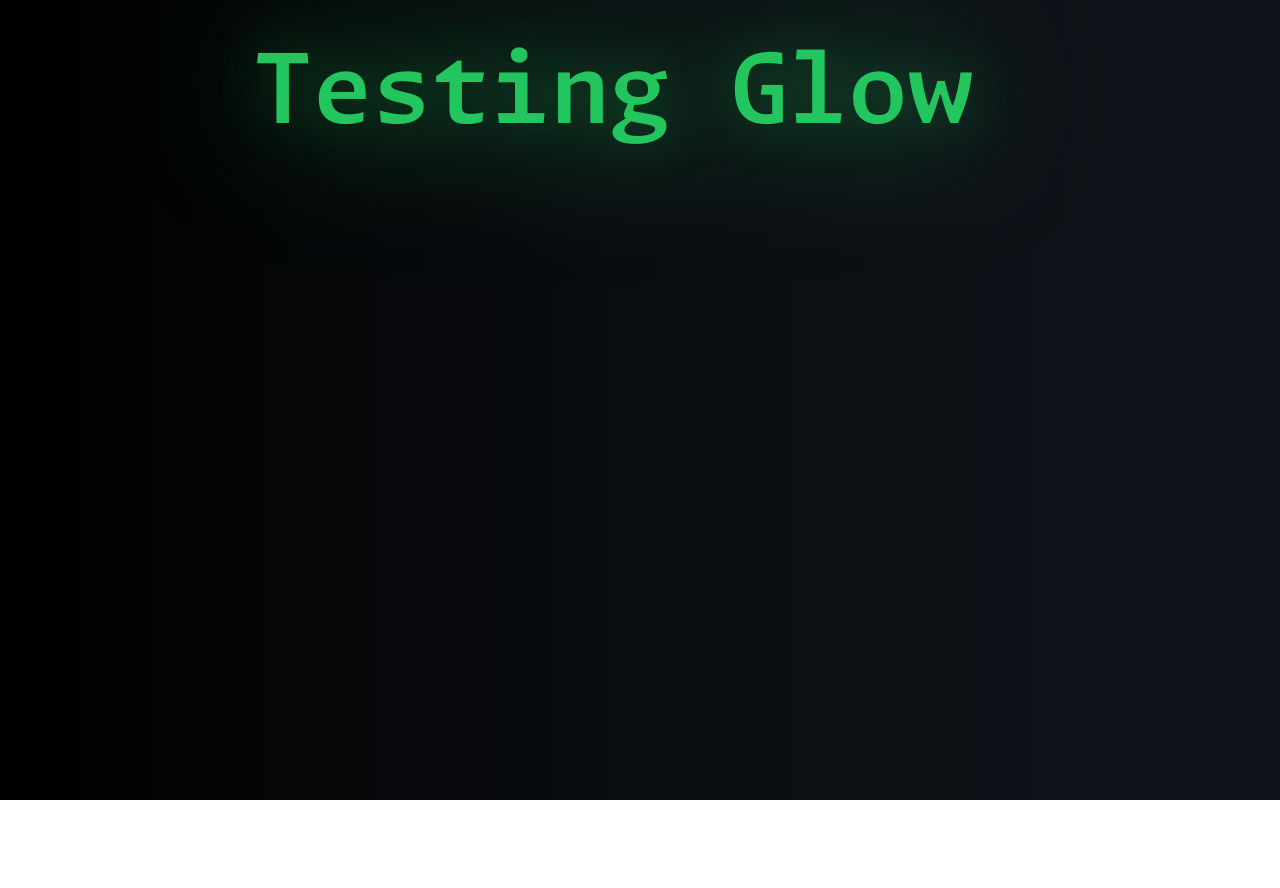
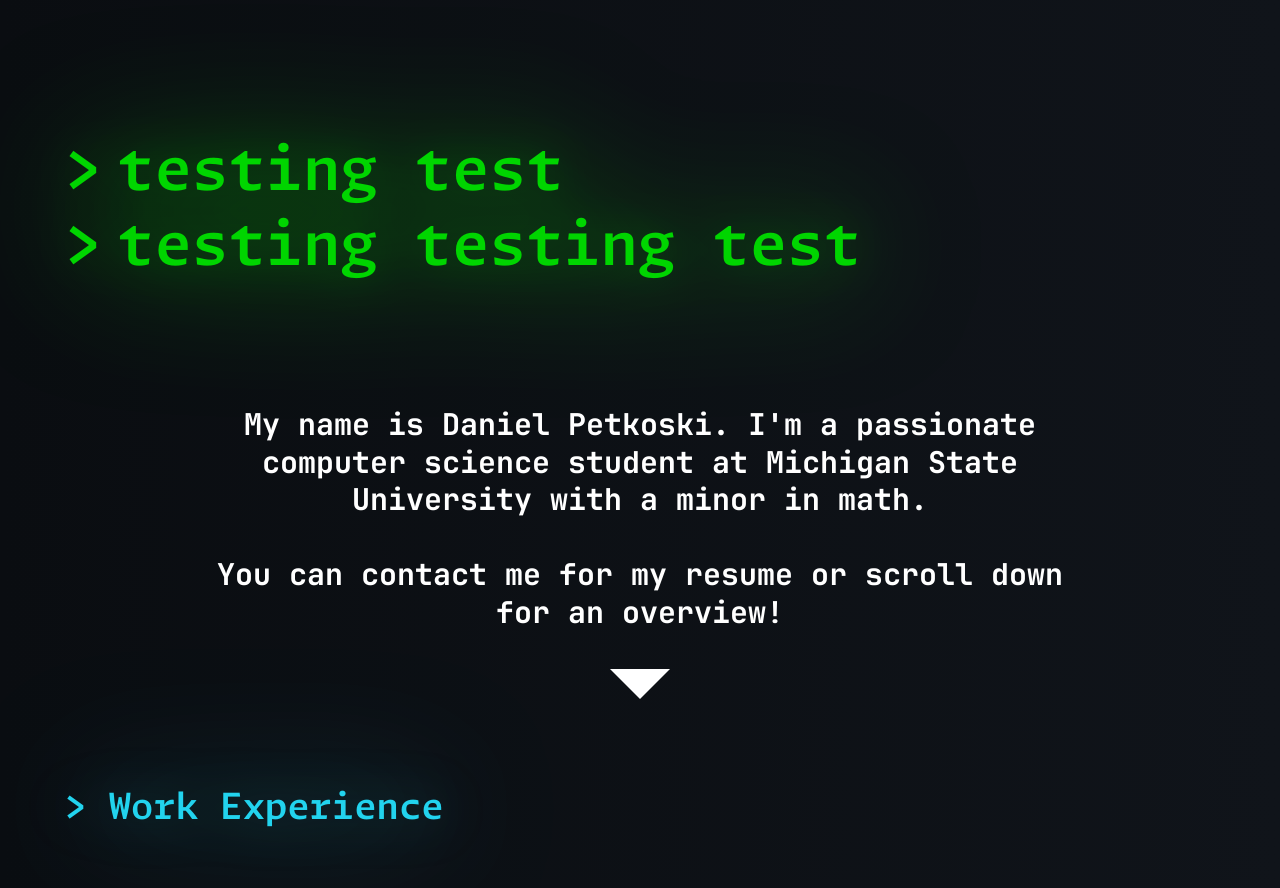
Before and after one commit to danpetk/portfolio, a React (Vite) app: page / in a window 1280 px wide. Shown: the top 888 px of the page. Before the commit the page ends 800 px from the top, so only its background shows below. Built offline with nearby package versions, Linux system fonts and the light colour scheme.

Commit message:
alot of things

```diff
--- /dev/null
+++ b/src/AnimatedHeader.jsx
@@ -0,0 +1,51 @@
+import gsap from 'gsap'
+import {useGSAP} from '@gsap/react'
+import { ScrollTrigger } from 'gsap/ScrollTrigger';
+
+// Register ScrollTrigger
+gsap.registerPlugin(ScrollTrigger);
+
+function GlowingHeader({headerText}) {
+
+
+    useGSAP(() => {
+        gsap.set('.headerTypeEffect span', {opacity: 0})
+        gsap.from('.headerBracket', {
+            opacity: 0,
+            duration: .15,
+            x: -15,
+            scrollTrigger: {trigger: '.headerBracket', start: "center 80%"},
+            onComplete: ()=>{
+                gsap.to('.headerTypeEffect span', {
+                    opacity: 1,
+                    duration: 0.0001,
+                    delay: 0.05,
+                    stagger: 0.03,
+                });
+            }
+        })
+    });
+
+
+
+    return (
+        <>
+        <div className="font-argon text-cyan-400 drop-shadow-glowCyan text-4xl leading-tight container py-12 max-w-screen-2xl">
+            <div className='container'>
+                <div className='w-[100%] mt-10'>
+
+                            <span className='headerBracket inline-block'>&gt;</span>
+                            <span> </span>
+                            <span className='headerTypeEffect'>
+                                {headerText.split('').map((char,index) => {
+                                    return <span key={index}>{char}</span>
+                                })}
+                            </span>
+                </div>
+            </div>
+        </div>
+        </>
+    )
+}
+
+export default GlowingHeader
--- a/src/App.jsx
+++ b/src/App.jsx
@@ -1,37 +1,18 @@
-import { useRef } from 'react'
-import gsap from 'gsap'
-import {useGSAP} from '@gsap/react'
 import './App.css'
+import GlowingHeader from './GlowingHeader'
+import BriefInfo from './BriefInfo'
+import AnimatedHeader from './AnimatedHeader'
 
 function App() {
 
-  useGSAP(() => {
-
-    gsap.from('.test span', {opacity: 0, duration: .001, delay: .4, stagger: .1})
-
-    gsap.from('.blink', {opacity: 0, delay: .3, yoyo: true, repeat: -1 })
-
-  });
-
-
   return (
     <>
-      <br></br>
-      <br></br>
-      <div className="font-argon text-green-500 text-8xl drop-shadow-glow content-center text-center test" >
-        <span>T</span>
-        <span>e</span>
-        <span>s</span>
-        <span>t</span>
-        <span>i</span>
-        <span>n</span>
-        <span>g</span>
-        <span> </span>
-        <span>G</span>
-        <span>l</span>
-        <span>o</span>
-        <span>w</span>
-        <span className="blink">_</span>
+      <div className="grid grid-cols-1 px-16 place-items-center overflow-visible">
+        <GlowingHeader headerTextArray={["testing test", "testing testing test"]}/>
+        <BriefInfo/>
+        <AnimatedHeader headerText={"Work Experience"}/>
+        <br></br><br></br><br></br><br></br><br></br><br></br><br></br><br></br><br></br><br></br><br></br><br></br><br></br><br></br><br></br><br></br><br></br><br></br><br></br><br></br><br></br><br></br><br></br><br></br><br></br><br></br><br></br><br></br><br></br><br></br><br></br><br></br><br></br><br></br><br></br><br></br><br></br><br></br><br></br> testing
+
       </div>
     </>
   )
--- /dev/null
+++ b/src/BriefInfo.jsx
@@ -0,0 +1,30 @@
+import gsap from 'gsap'
+import {useGSAP} from '@gsap/react'
+
+function BriefInfo() {
+
+
+
+    useGSAP(() => {
+        gsap.from('.topinfo', {opacity: 0, y: -15, duration: 0.6, delay: 3.3, ease: "power1.out"})
+        gsap.from('.bottominfo', {opacity: 0, y: 15, duration: 0.6, delay: 3.4, ease: "power1.out"})
+        gsap.from('.downArrow', {opacity: 0, y: -15, duration: .6, delay: 3.5, ease: "power1.out", onComplete: () =>{
+            gsap.to('.downArrowa', {y: -10, duration: 2, delay: .2, ease: "expo.inOut", yoyo: true, repeat: -1 })
+        }})
+    })
+
+
+    return (
+        <>
+        <div className=" text-white text-3xl text-center leading-tight container mt-6 overflow-visible px-32 font-jetbrains">
+            <div className='w-[100%] overflow-visible flex flex-col items-center'>
+                <div className='topinfo'>My name is Daniel Petkoski. I'm a passionate computer science student at Michigan State University with a minor in math.</div><br></br>
+                <div className='bottominfo'>You can contact me for my resume or scroll down for an overview!</div><br></br>
+                <div className='downArrow w-0 h-0 border-solid border-l-transparent border-l-[1.9rem] border-r-transparent border-r-[1.9rem] border-t-[1.9rem] border-t-white'></div>
+            </div>
+        </div>
+        </>
+    )
+}
+
+export default BriefInfo
--- /dev/null
+++ b/src/GlowingHeader.jsx
@@ -0,0 +1,69 @@
+import gsap from 'gsap'
+import {useGSAP} from '@gsap/react'
+
+function GlowingHeader({headerTextArray}) {
+
+
+    useGSAP(() => {
+        gsap.set(".typeeffect2 span", {opacity: 0})
+        gsap.from('.typeeffect1 span', {
+            opacity: 0,
+            duration: 0.0001,
+            delay: 0.75,
+            stagger: 0.05,
+            onComplete: () => {
+                gsap.to('.typeeffect2 span', {
+                    opacity: 1,
+                    duration: 0.0001,
+                    delay: 0.75,
+                    stagger: 0.05,
+                    onComplete: () => {
+                        gsap.from('.blink', {
+                            opacity: 0,
+                            delay: 0.3,
+                            duration: 0.001,
+                            yoyo: true,
+                            repeat: -1,
+                            repeatDelay: 0.63
+                        });
+                    }
+                });
+            }
+        });
+    });
+
+
+    let lineNum = 0
+    return (
+        <>
+        <div className="font-argon text-neonheader text-6xl drop-shadow-glowGreen leading-tight container py-24 max-w-screen-2xl">
+            <div className='container'>
+                <div className='w-[100%] mt-10'>
+
+                    {headerTextArray.map((headerText,key) => {
+                        lineNum++
+                        return(
+                            <div className="flex align-middle gap-4">
+                                <span className={'typeeffect' + (lineNum-1)} ><span>&gt;</span></span>
+                                <span className={'typeeffect'+ lineNum}>
+                                    {headerText.split('').map((char,index) => {
+
+                                        if(index === headerText.length-1 && key === 1)
+                                            return <span><span key={index}>{char}</span><span className="blink">_</span></span>
+                                        else
+                                            return <span key={index}>{char}</span>
+                                    })}
+                                </span>
+                            </div>
+
+                            )
+                        })
+                    }
+                </div>
+            </div>
+        </div>
+        </>
+    )
+}
+
+export default GlowingHeader
--- a/src/index.css
+++ b/src/index.css
@@ -4,11 +4,40 @@
 
 @layer base {
     html {
-        @apply bg-gradient-to-r from-black via-secondary to-primary;
+        @apply bg-secondary; /* Default background for smaller screens */
+    }
+
+    @screen md {
+        html {
+            @apply bg-gradient-to-r from-secondary to-primary;
+        }
     }
 }
 
 @font-face {
     font-family: Argon;
-    src: url("../public/fonts/MonaspaceArgon-SemiBold.woff");
+    src: url("/fonts/MonaspaceArgon-SemiBold.woff");
 }
+
+@font-face {
+    font-family: Jetbrains;
+    src: url("/fonts/JetBrainsMono-Bold.woff2")
+}
+
+html {
+    font-size: 8px;
+
+    @screen md {
+        font-size: 12px;
+    }
+    @screen lg {
+      font-size: 14px;
+    }
+    @screen xl{
+        font-size: 16px
+    }
+
+    @screen 2xl{
+        font-size: 18px;
+    }
+  }
--- a/tailwind.config.js
+++ b/tailwind.config.js
@@ -7,17 +7,23 @@ export default {
     extend: {
       fontFamily: {
         "argon": ["Argon", "sans-serif"],
+        "jetbrains": ["Jetbrains", "sans-serif"]
       },
       dropShadow: {
-        glow: [
-          "0 0px 25px rgba(34, 197, 94, .25)",
-          "0 0px 65px rgba(34, 197, 94, .7)"
+        glowGreen: [
+          "0 0px 25px rgba(0, 255, 0, .25)",
+          "0 0px 65px rgba(0, 255, 0, .7)"
+        ],
+        glowCyan: [
+          "0 0px 25px rgba(34, 211, 238, .25)",
+          "0 0px 65px rgba(34, 211, 238, .7)"
         ]
       },
       colors: {
         primary: '#10141a',
-        secondary: '#0a0d11'
-      }
+        secondary: '#0a0d11',
+        neonheader: '#00d500'
+      },
     },
   },
   plugins: [],
```
Also changed, not shown: public/fonts/JetBrainsMono-Bold.woff2 (added), public/fonts/JetBrainsMono-SemiBold.woff2 (added).
